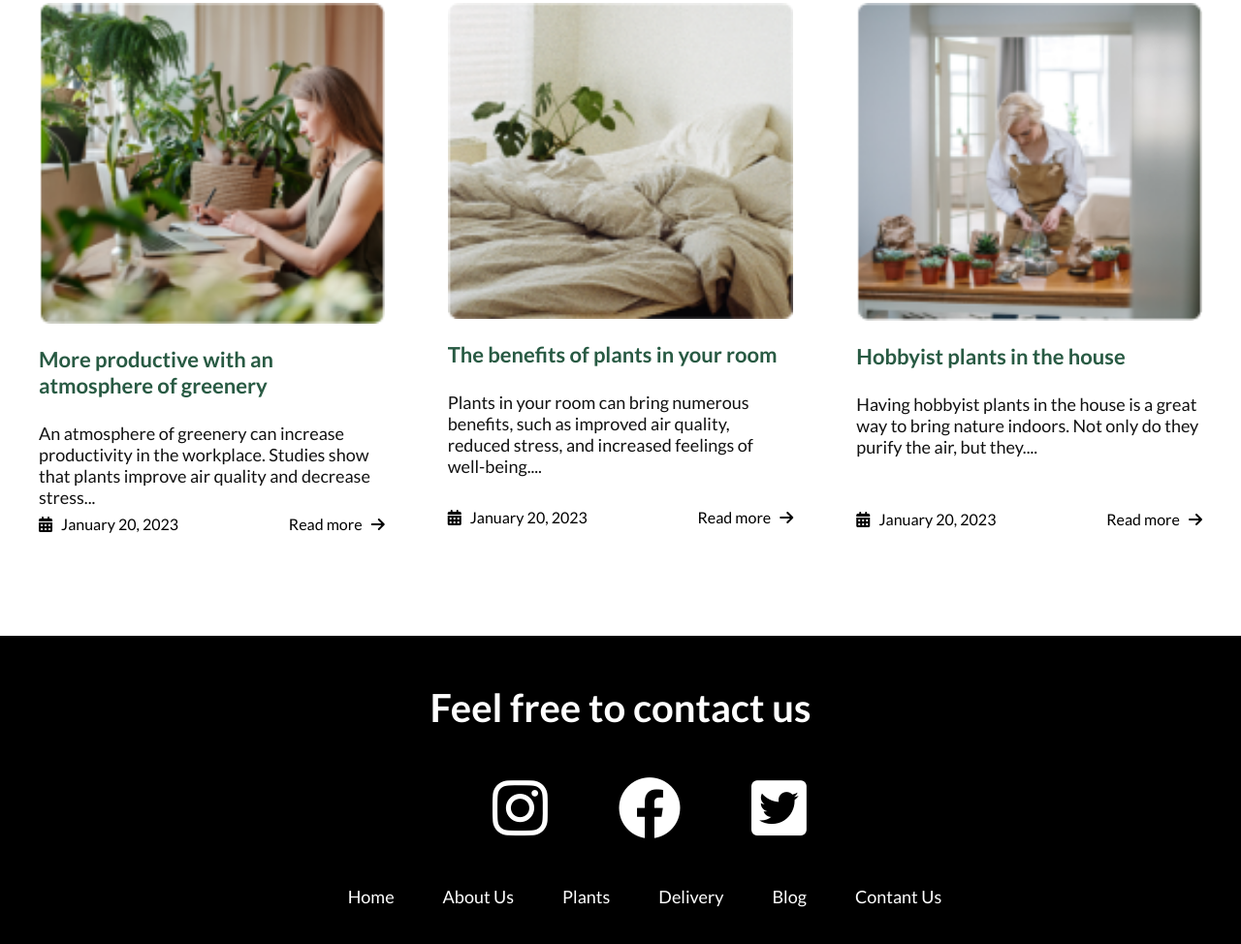
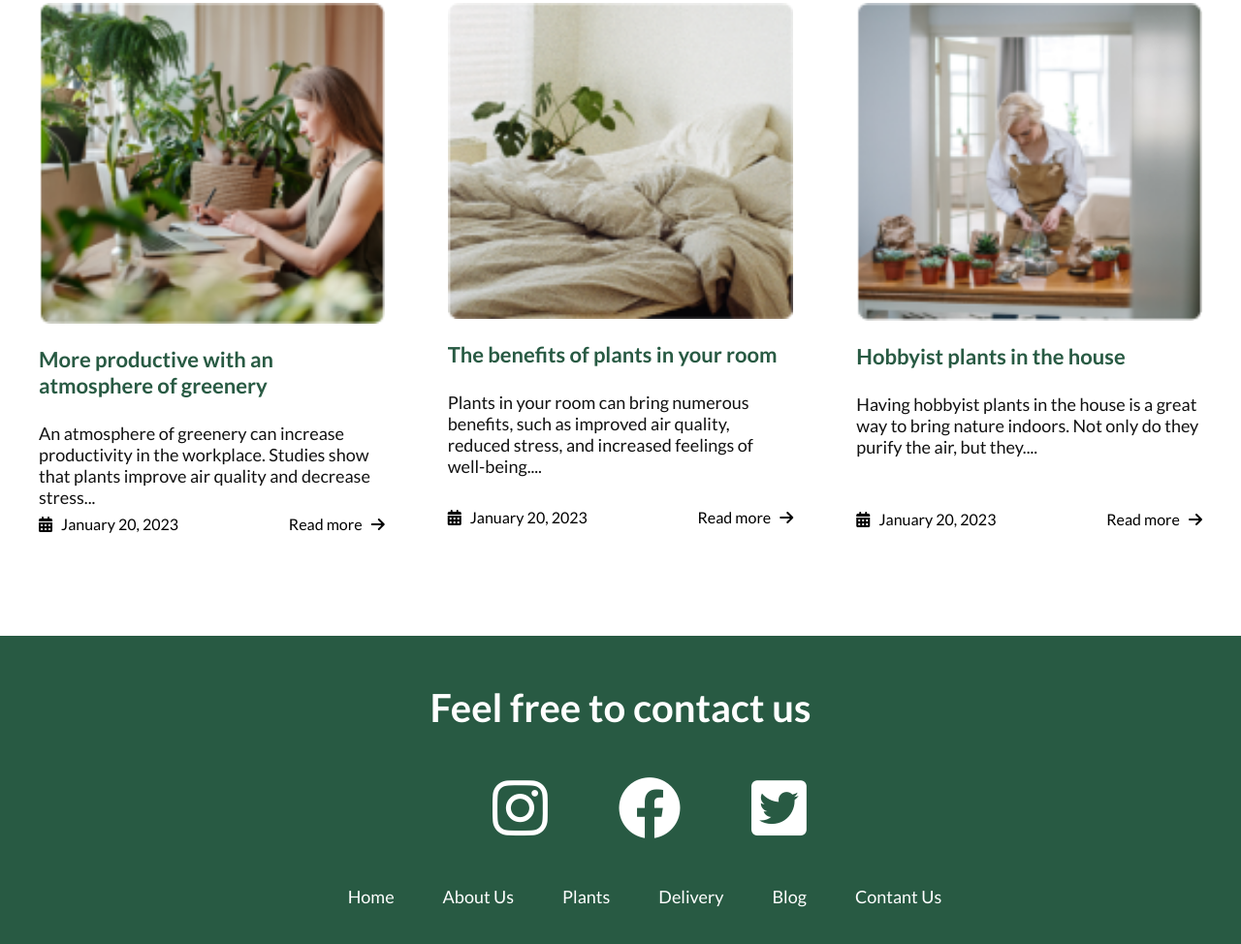
Before and after one commit to Ammar1151992/Aon-task2, a website built with Parcel: page index.html in a window 1280 px wide. Shown: the part 4424-5398 px from the top of the page at 97% size. Built offline with nearby package versions, Linux system fonts and the light colour scheme.

Commit message:
Update style.css
change footer color

```diff
--- a/style.css
+++ b/style.css
@@ -422,7 +422,7 @@ header{
 /* Footer */
 
 .footer-bg{
-    background-color: #000000;
+    background-color: #285A43;
     height: 340px;
 }
 
```
